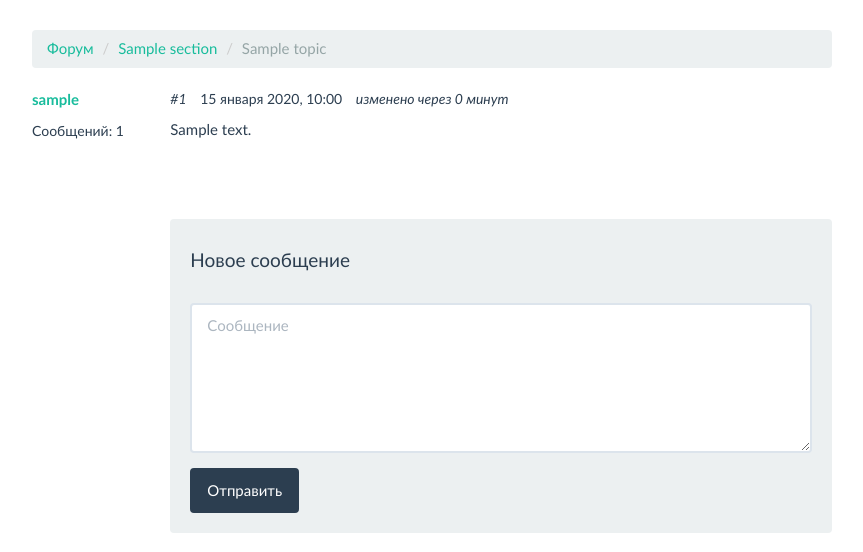
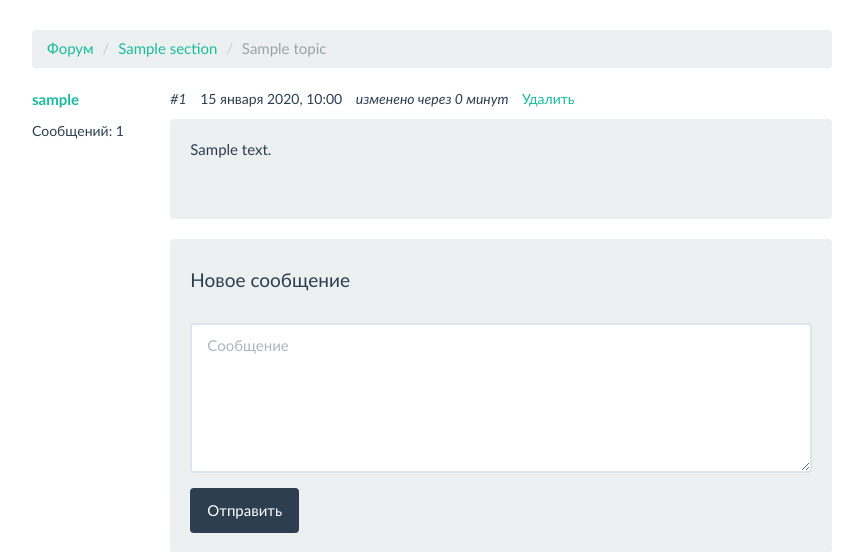
Before and after one commit to borzunov/django-forum, a Django app: page /1/1/ in a window 1280 px wide. Shown: the part 82-634 px from the top of the page, without its empty margins (208-1071 px from the left). Run offline with Django 3.2, Linux system fonts and the light colour scheme; a user stored in the database is signed in; tables that the repository leaves empty hold one stand-in row (values such as "Sample post"); some libraries are stand-ins or nearby versions.

Commit message:
Implement post deletion

```diff
--- a/web/forum/templates/forum/index.html
+++ b/web/forum/templates/forum/index.html
@@ -48,7 +48,6 @@
     </div>
 </div>
 
-<script src="https://ajax.googleapis.com/ajax/libs/jquery/1.12.4/jquery.min.js"></script>
 <script>
     function updateVisitors() {
         $.get('/visitors', function (data) {
--- a/web/forum/templates/forum/topic.html
+++ b/web/forum/templates/forum/topic.html
@@ -24,11 +24,16 @@
         <ul class="list-inline message-header">
             <li>#{{ forloop.counter }}</li>
             <li>{{ post.created }}</li>
-            {% if post.edited is not None %}
-            <li>изменено через {{ post.edited|timesince:post.created }}</li>
+            <li>
+                {% if post.edited is not None %}
+                изменено через {{ post.edited|timesince:post.created }}
+                {% endif %}
+            </li>
+            {% if request.user.is_superuser %}
+            <li><a href="{% url 'forum:delete-post' post.id %}" class="delete-post">Удалить</a></li>
             {% endif %}
         </ul>
-        <div class="message-content">{{ post.content|linebreaks }}</div>
+        <div class="message-content well">{{ post.content|linebreaks }}</div>
     </div>
 </section>
 {% endfor %}
@@ -55,4 +60,13 @@
     </div>
 </div>
 {% endif %}
+
+<script>
+    $(function () {
+        $('.delete-post').click(function (event) {
+            if (!confirm('Вы действительно хотите удалить сообщение?'))
+                event.preventDefault();
+        });
+    });
+</script>
 {% endblock %}
--- a/web/forum/urls.py
+++ b/web/forum/urls.py
@@ -9,4 +9,5 @@ urlpatterns = [
     url(r'^(?P<section_id>\d+)/(?P<topic_id>\d+)/$', views.show_topic, name='show-topic'),
     url(r'^(?P<section_id>\d+)/create/$', views.create_topic, name='create-topic'),
     url(r'^(?P<section_id>\d+)(?:/(?P<topic_id>\d+))?/post/$', views.create_post, name='create-post'),
+    url(r'^delete-post/(?P<post_id>\d+)/$', views.delete_post, name='delete-post'),
 ]
--- a/web/forum/views.py
+++ b/web/forum/views.py
@@ -1,7 +1,7 @@
 from itertools import zip_longest
 
-from django.contrib import messages
 from django.contrib.auth.decorators import login_required
+from django.http import HttpResponseForbidden
 from django.shortcuts import get_object_or_404, redirect, render
 
 from .forms import PostForm, TopicForm
@@ -66,3 +66,13 @@ def create_post(request, section_id, topic_id):
 
     Post.objects.create(topic=topic, content=form.cleaned_data['content'], author=request.user)
     return redirect('forum:show-topic', section_id=section_id, topic_id=topic.id)
+
+
+@login_required
+def delete_post(request, post_id):
+    if not request.user.is_superuser:
+        return HttpResponseForbidden('Только администратор может удалять сообщения')
+
+    post = get_object_or_404(Post, id=post_id)
+    post.delete()
+    return redirect('forum:show-topic', section_id=post.topic.section.id, topic_id=post.topic.id)
--- a/web/static/style.css
+++ b/web/static/style.css
@@ -91,7 +91,7 @@ table a {
     font-size: 14px;
 }
 
-.message-header :nth-child(odd) {
+.message-header li:nth-child(odd) {
     font-style: italic;
 }
 
--- a/web/templates/base.html
+++ b/web/templates/base.html
@@ -10,6 +10,7 @@
 
     <link rel="stylesheet" href="{% static 'flatly-bootstrap.css' %}">
     <link rel="stylesheet" href="{% static 'style.css' %}">
+    <script src="https://ajax.googleapis.com/ajax/libs/jquery/1.12.4/jquery.min.js"></script>
 </head>
 <body>
     <div class="container">
```
